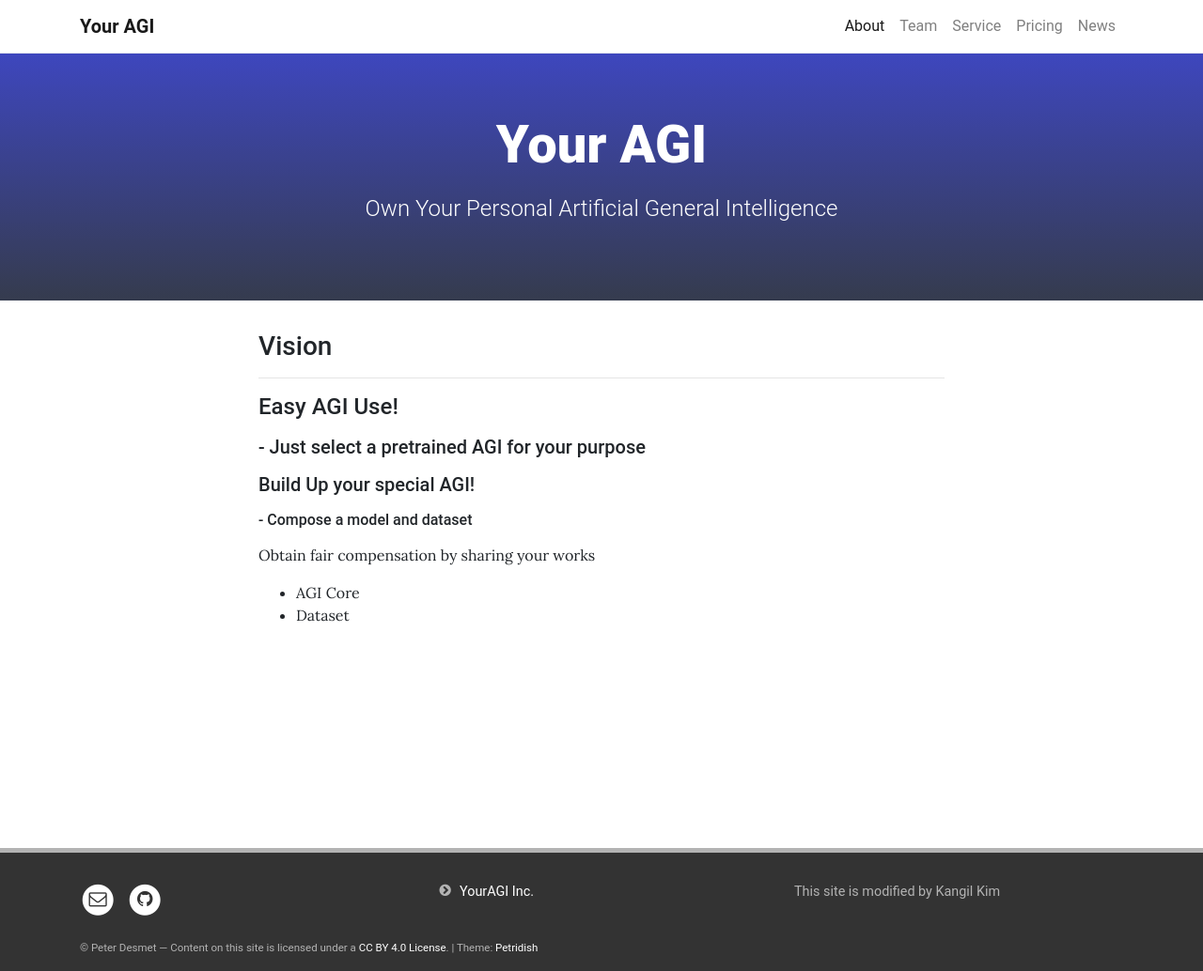
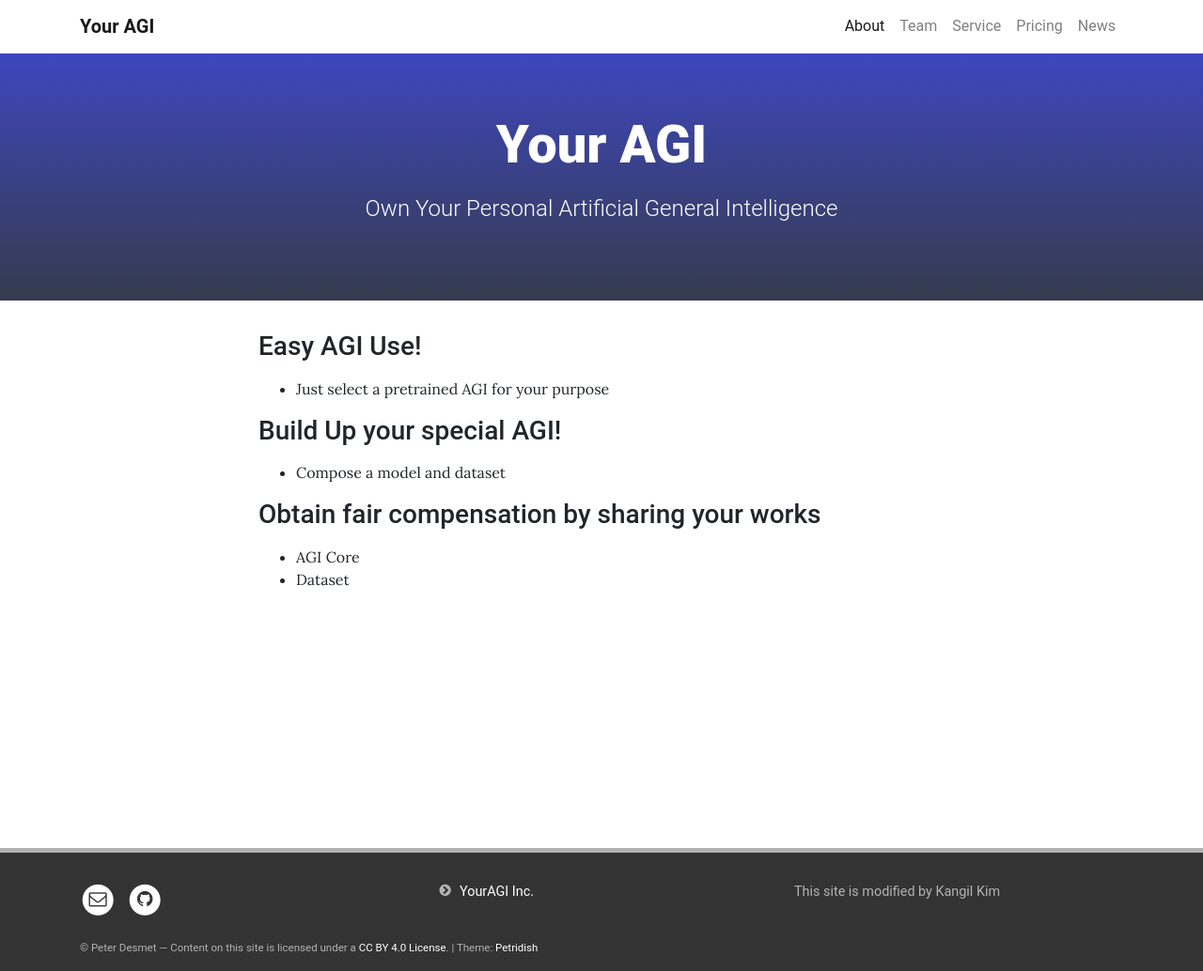
Before and after one commit to youragi/youragi.github.io, a Jekyll site: the page built from pages/home.md, in a window 1280 px wide. Shown: the whole page at 94% size. Built offline with Jekyll 4.4.1, drawn with Linux system fonts in a browser that asks for light colours.

Commit message:
headings

```diff
--- a/pages/home.md
+++ b/pages/home.md
@@ -5,14 +5,12 @@ description:  Own Your Personal Artificial General Intelligence
 background: /assets/img/default_background.png
 permalink: /
 ---
-### Vision ###
----
-#### Easy AGI Use!
-##### - Just select a pretrained AGI for your purpose
+### Easy AGI Use!
+- Just select a pretrained AGI for your purpose
 
-##### Build Up your special AGI!
-###### - Compose a model and dataset
+### Build Up your special AGI!
+- Compose a model and dataset
 
-Obtain fair compensation by sharing your works
+### Obtain fair compensation by sharing your works
 - AGI Core
 - Dataset
```
